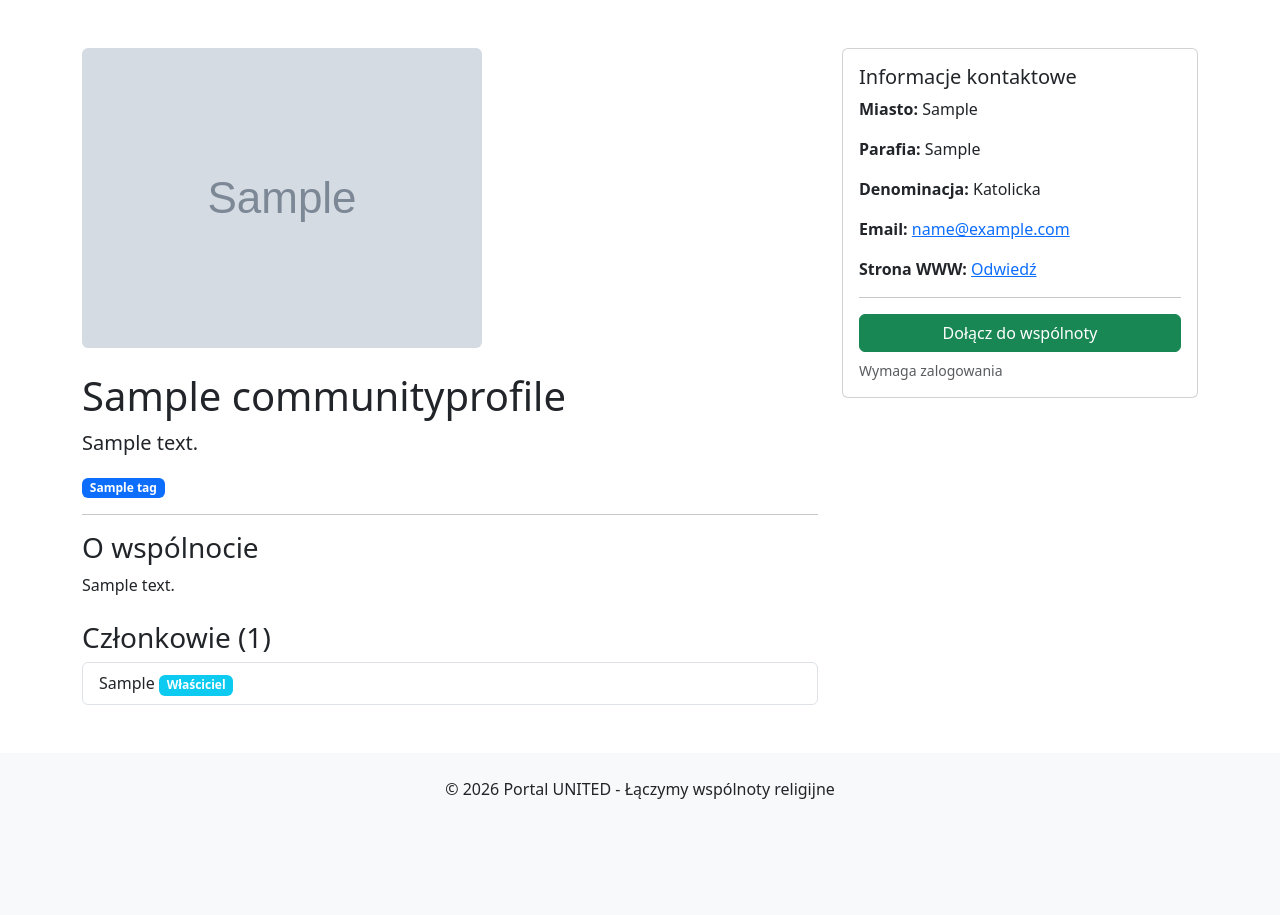
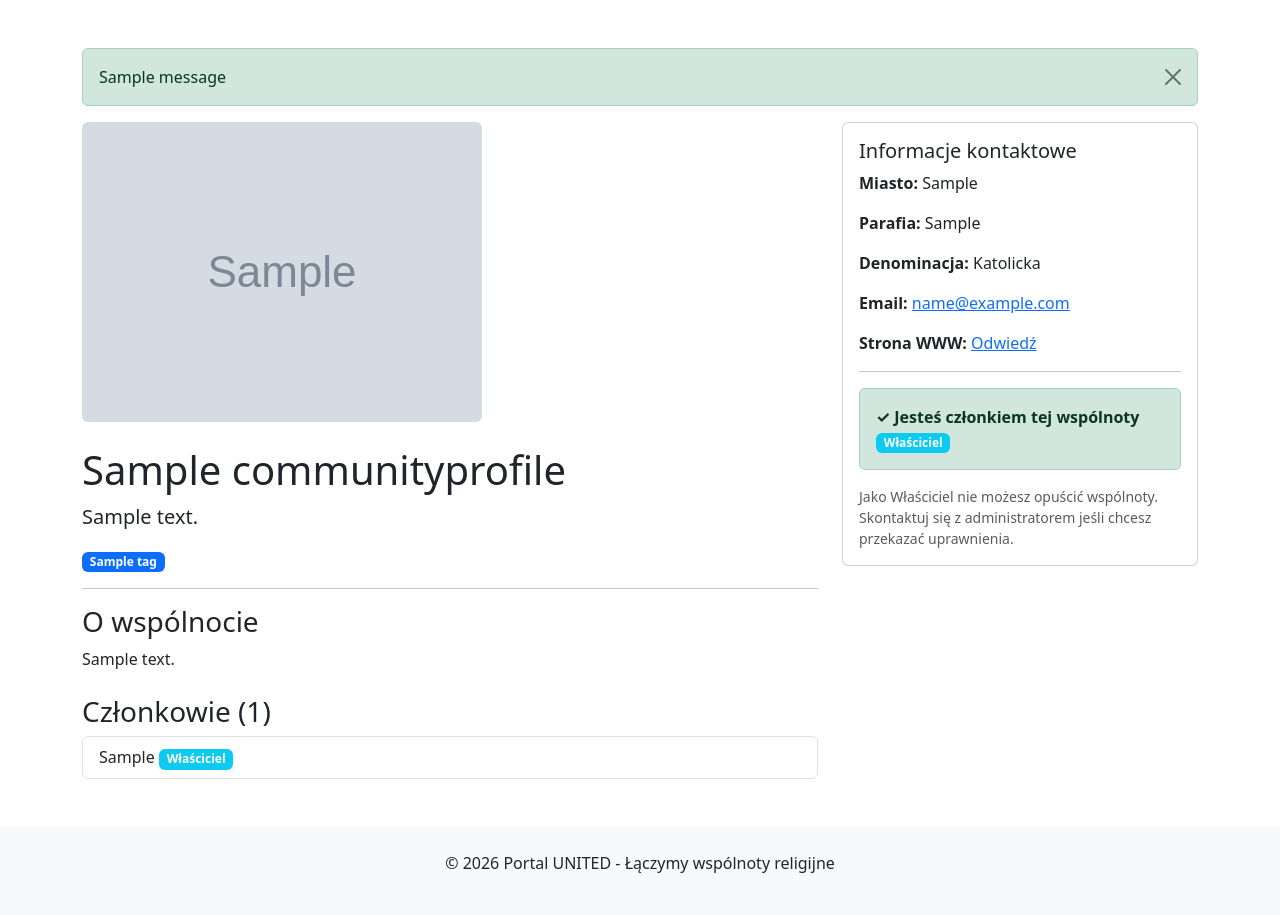
Before and after one commit to renioko/project_UNITED, a Django app: page /communities/1/ in a window 1280 px wide. Shown: the part 56-971 px from the top of the page. Before the commit the page ends 855 px from the top, so only its background shows below. Run offline with Django 5.2, Linux system fonts and the light colour scheme; a user stored in the database is signed in; tables that the repository leaves empty hold one stand-in row (values such as "Sample post"); grey boxes marked "Sample" are stand-in pictures; one stand-in notice (Sample message) is shown.

Commit message:
feat: added joining to community. only logged in user with updated profile can join. added leaving the community

````diff
--- a/communities/templates/communities/base.html
+++ b/communities/templates/communities/base.html
@@ -61,6 +61,18 @@
 
     <!-- Zawartość -->
     <main class="container my-5">
+        <!-- Wyświetlanie komunikatów Django (success, error, warning, info) -->
+        {% if messages %}
+        <div class="messages-container">
+            {% for message in messages %}
+            <div class="alert alert-{{ message.tags }} alert-dismissible fade show" role="alert">
+                {{ message }}
+                <button type="button" class="btn-close" data-bs-dismiss="alert" aria-label="Close"></button>
+            </div>
+            {% endfor %}
+        </div>
+        {% endif %}
+
         {% block content %}{% endblock %}
     </main>
 
--- a/communities/templates/communities/community_detail.html
+++ b/communities/templates/communities/community_detail.html
@@ -58,9 +58,73 @@
 
                 <hr>
 
-                <button class="btn btn-success w-100">Dołącz do wspólnoty</button>
-                <small class="text-muted d-block mt-2">Wymaga zalogowania</small>
-            </div>
+            <!-- SEKCJA CZŁONKOSTWA - NOWA LOGIKA -->
+
+            {% if user.is_authenticated %}
+                <!-- Użytkownik ZALOGOWANY -->
+
+                {% if is_member %}
+                    <!-- Jest członkiem -->
+                    <div class="alert alert-success mb-3">
+                        <strong>✓ Jesteś członkiem tej wspólnoty</strong>
+                        {% if user_membership.role != 'member' %}
+                        <br>
+                        <span class="badge bg-info mt-1">{{ user_membership.get_role_display }}</span>
+                        {% endif %}
+                    </div>
+
+                    {% if can_leave %}
+                        <!-- Może opuścić (nie jest owner/admin) -->
+                        <form method="post" action="{% url 'communities:leave_community' community.pk %}"
+                            onsubmit="return confirm('Czy na pewno chcesz opuścić tę wspólnotę?');">
+                            {% csrf_token %}
+                            <button type="submit" class="btn btn-outline-danger w-100">
+                                Opuść wspólnotę
+                            </button>
+                        </form>
+                        <small class="text-muted d-block mt-2">
+                            Możesz wrócić w każdej chwili
+                        </small>
+                    {% else %}
+                        <!-- Nie może opuścić (owner/admin) -->
+                        <p class="text-muted small mb-0">
+                            Jako {{ user_membership.get_role_display }} nie możesz opuścić wspólnoty.
+                            Skontaktuj się z administratorem jeśli chcesz przekazać uprawnienia.
+                        </p>
+                    {% endif %}
+
+                {% else %}
+                    <!-- NIE jest członkiem - pokaż przycisk "Dołącz" -->
+                    <form method="post" action="{% url 'communities:join_community' community.pk %}">
+                        {% csrf_token %}
+                        <button type="submit" class="btn btn-success w-100">
+                            ➕ Dołącz do wspólnoty
+                        </button>
+                    </form>
+                    <small class="text-muted d-block mt-2">
+                        Dołącz aby uczestniczyć w życiu wspólnoty
+                    </small>
+                {% endif %}
+
+            {% else %}
+                <!-- Użytkownik NIEZALOGOWANY -->
+                <div class="alert alert-info">
+                    <strong>Chcesz dołączyć?</strong>
+                    <p class="mb-2 small">Zaloguj się lub zarejestruj aby dołączyć do tej wspólnoty.</p>
+                </div>
+
+                <a href="{% url 'account_login' %}?next={{ request.path }}" class="btn btn-primary w-100 mb-2">
+                    Zaloguj się
+                </a>
+                <a href="{% url 'account_signup' %}?next={{ request.path }}" class="btn btn-outline-primary w-100">
+                    Zarejestruj się
+                </a>
+            {% endif %}
+
+
+                <!-- <button class="btn btn-success w-100">Dołącz do wspólnoty</button>
+                <small class="text-muted d-block mt-2">Wymaga zalogowania</small> -->
+            <!-- </div> -->
         </div>
     </div>
 </div>
--- a/communities/urls.py
+++ b/communities/urls.py
@@ -12,4 +12,6 @@ urlpatterns = [
     path('communities/<int:pk>/', views.CommunityDetailView.as_view(), name='community_detail'), # Szczegóły
     path('profile/', views.ProfileView.as_view(), name='profile'),
     path('profile/edit/', views.ProfileEditView.as_view(), name='profile_edit'),
+    path('communities/<int:pk>/join/', views.join_community, name='join_community'),
+    path('communities/<int:pk>/leave/', views.leave_community, name='leave_community'),
 ]
--- a/communities/views.py
+++ b/communities/views.py
@@ -1,11 +1,131 @@
+from django.contrib.auth.decorators import login_required
 from django.contrib.auth.mixins import LoginRequiredMixin
 from django.contrib import messages
 from django.db.models import Q
 from django.shortcuts import render, redirect, get_object_or_404
+from django.views.decorators.http import require_POST
 from django.views.generic import TemplateView, ListView, DetailView, UpdateView
 from django.urls import reverse_lazy
 from .models import CommunityProfile, Tag, PersonProfile, Membership
 
+
+@login_required
+@require_POST  # Tylko POST request (bezpieczeństwo - nie da się kliknąć w link GET)
+def join_community(request, pk):
+    """
+    Dołącz do wspólnoty.
+
+    Logika:
+    - Sprawdź czy użytkownik NIE jest już członkiem
+    - Stwórz Membership z rolą 'member'
+    - Przekieruj z komunikatem sukcesu
+
+    @login_required - wymaga zalogowania (przekierowuje do /accounts/login/)
+    @require_POST - tylko POST (nie GET) - bezpieczeństwo CSRF
+    """
+
+    # Pobierz wspólnotę (lub 404 jeśli nie istnieje)
+    community = get_object_or_404(CommunityProfile, pk=pk, is_active=True)
+
+    # Sprawdź czy wspólnota akceptuje nowych członków (możesz dodać to pole później)
+    # if not community.accepting_members:
+    #     messages.error(request, 'Ta wspólnota nie przyjmuje obecnie nowych członków.')
+    #     return redirect('communities:community_detail', pk=community.pk)
+
+    # Sprawdź czy użytkownik ma PersonProfile
+    if not hasattr(request.user, 'person_profile'):
+        messages.error(
+            request,
+            'Musisz uzupełnić swój profil zanim dołączysz do wspólnoty.'
+        )
+        return redirect('communities:profile_edit')
+
+    # Sprawdź czy użytkownik już jest członkiem
+    already_member = Membership.objects.filter(
+        person=request.user,
+        community=community,
+        is_active=True
+    ).exists()
+
+    if already_member:
+        # Już jest członkiem - nie dodawaj ponownie
+        messages.warning(
+            request,
+            f'Już należysz do wspólnoty "{community.name}".'
+        )
+    else:
+        # Stwórz nowe członkostwo
+        Membership.objects.create(
+            person=request.user,
+            community=community,
+            role='member',  # Domyślnie zwykły członek
+            is_active=True # 💡na przyszlosc - mozna zrobic False i aktywowac
+        )
+
+        messages.success(
+            request,
+            f'🎉 Gratulacje! Dołączyłeś do wspólnoty "{community.name}"!'
+        )
+
+    # Przekieruj z powrotem do profilu wspólnoty
+    return redirect('communities:community_detail', pk=community.pk)
+
+
+@login_required
+@require_POST
+def leave_community(request, pk):
+    """
+    Opuść wspólnotę.
+
+    Logika:
+    - Sprawdź czy użytkownik jest członkiem
+    - Usuń lub dezaktywuj Membership
+    - Przekieruj z komunikatem
+
+    UWAGA: Owner (założyciel) nie może opuścić - musi najpierw przekazać uprawnienia!
+    """
+
+    community = get_object_or_404(CommunityProfile, pk=pk, is_active=True)
+
+    # Sprawdź czy użytkownik jest członkiem
+    try:
+        membership = Membership.objects.get(
+            person=request.user,
+            community=community,
+            is_active=True
+        )
+    except Membership.DoesNotExist:
+        # Nie jest członkiem
+        messages.warning(
+            request,
+            f'Nie należysz do wspólnoty "{community.name}".'
+        )
+        return redirect('communities:community_detail', pk=community.pk)
+
+    # Sprawdź czy to nie owner/admin (nie mogą opuścić bez przekazania uprawnień)
+    if membership.role in ['owner', 'admin']:
+        messages.error(
+            request,
+            f'Nie możesz opuścić wspólnoty jako {membership.get_role_display()}. '
+            f'Najpierw przekaż uprawnienia innemu członkowi lub skontaktuj się z administratorem.'
+        )
+        return redirect('communities:community_detail', pk=community.pk)
+
+    # Opuść wspólnotę - usuń membership
+    # OPCJA A: Całkowite usunięcie (bez historii)
+    membership.delete()
+
+    # OPCJA B: Dezaktywacja (zachowaj historię)
+    # membership.is_active = False
+    # membership.save()
+
+    messages.info(
+        request,
+        f'Opuściłeś wspólnotę "{community.name}". Możesz dołączyć ponownie w każdej chwili.'
+    )
+
+    # Przekieruj do listy wspólnot (bo już nie jest członkiem)
+    return redirect('communities:community_list')
 
 class HomeView(TemplateView):
     """Strona główna"""
@@ -63,14 +183,36 @@ class CommunityDetailView(DetailView):
     def get_queryset(self):
         """Tylko aktywne wspólnoty"""
         # return CommunityProfile.objects.filter(is_active=True).select_related('user').prefetch_related('tags')
-        return CommunityProfile.objects.filter(is_active=True).prefetch_related('tags')
+        return CommunityProfile.objects.filter(is_active=True).select_related('created_by').prefetch_related('tags')
 
     def get_context_data(self, **kwargs):
-        """Dodaj członków do kontekstu"""
+        """Dodaj członków i status członkostwa do kontekstu"""
         context = super().get_context_data(**kwargs)
         context['members'] = self.object.memberships.filter(
             is_active=True
         ).select_related('person__person_profile').order_by('-joined_date')
+
+        # NOWE - sprawdź czy zalogowany użytkownik jest członkiem
+        if self.request.user.is_authenticated:
+            try:
+                # Spróbuj znaleźć membership
+                membership = self.object.memberships.get(
+                    person=self.request.user,
+                    is_active=True
+                )
+                context['user_membership'] = membership
+                context['is_member'] = True
+                context['can_leave'] = membership.role not in ['owner', 'admin']
+            except Membership.DoesNotExist:
+                # Nie jest członkiem
+                context['user_membership'] = None
+                context['is_member'] = False
+                context['can_leave'] = False
+        else:
+            # Użytkownik niezalogowany
+            context['user_membership'] = None
+            context['is_member'] = False
+            context['can_leave'] = False
         return context
 
 class ProfileView(LoginRequiredMixin, TemplateView):
@@ -150,44 +292,3 @@ class ProfileEditView(LoginRequiredMixin, UpdateView):
         """
         messages.success(self.request, 'Profil został zaktualizowany!')
         return super().form_valid(form)
-
-# MOJA PROBA MAŁPOWANIA:
-# class ProfileView(DetailView):
-#     model = PersonProfile
-#     template_name = 'communities/person_detail.html'
-#     context_object_name = 'user_profile'
-
-#     def get_queryset(self):
-#         '''Tylko aktywni uzytkownicy'''
-#         return PersonProfile.objects.filter(is_active=True).select_related('user').prefetch_related('tags')
-
-#     def get_context_data(self, **kwargs):
-#         context =  super().get_context_data(**kwargs)
-#         context['members'] = self.object.membership.filter(is_active=True).select_related('person__person_profile').order_by('-joined_date')
-#         return context
-
-#     def get_template_names(self):
-#         """
-#         Wybierz template w zależności od typu użytkownika.
-#         Aktualnie wszyscy to 'person', ale to pozostaje dla przyszłości.
-#         """
-#         if self.request.user.user_type == 'person':
-#             return ['communities/profile_person.html']
-#         # elif self.request.user.user_type == 'moderator':  # Przyszłość
-#         #     return ['communities/profile_moderator.html']
-#         else:
-#             # Fallback (nie powinno się zdarzyć)
-#             return ['communities/profile_person.html']
-
-# ====================================================
-## **Teraz templates - najprostsza wersja:**
-
-# **Struktura folderów:**
-# ```
-# communities/
-# └── templates/
-#     └── communities/
-#         ├── base.html           # Bazowy template
-#         ├── home.html           # Strona główna
-#         ├── community_list.html # Lista
-#         └── community_detail.html # Szczegóły
````
